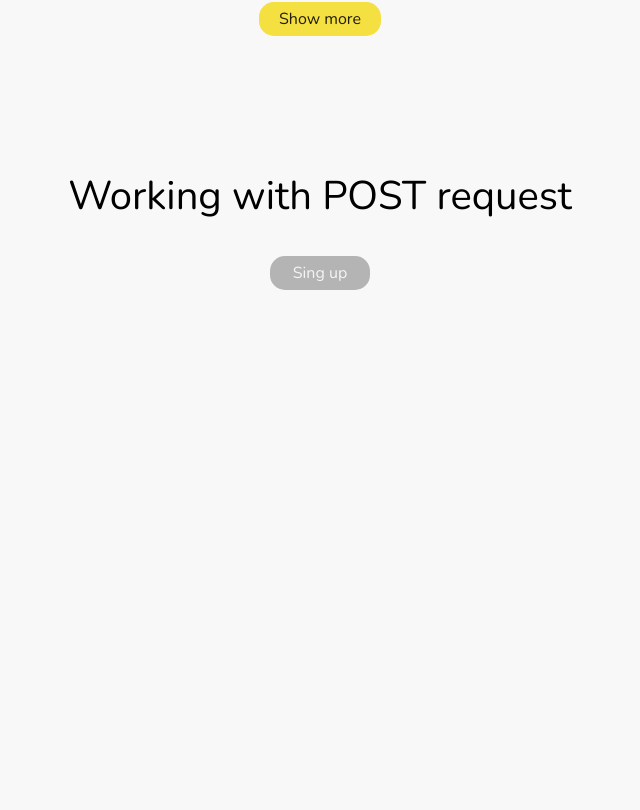
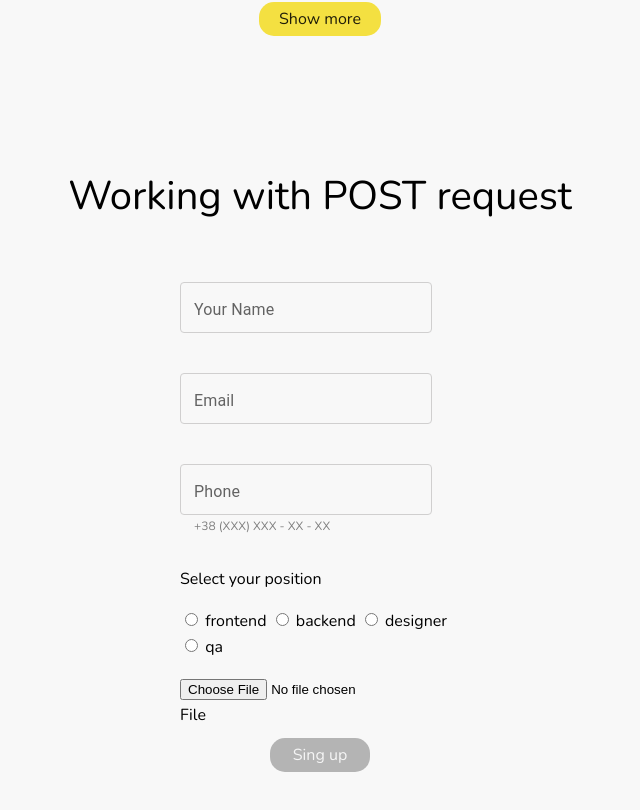
Before and after one commit to hustle2live/abz-landing, a React (Create React App) app in the folder my-app/: page / in a window 1280 px wide. Shown: the part 1525-2335 px from the top of the page, without its empty margins (320-960 px from the left). Before the commit the page ends 1955 px from the top, so only its background shows below. Built offline with nearby package versions, Linux system fonts and the light colour scheme.

Commit message:
add material ui fields

```diff
--- a/my-app/package.json
+++ b/my-app/package.json
@@ -3,6 +3,11 @@
   "version": "0.1.0",
   "private": true,
   "dependencies": {
+    "@emotion/react": "^11.10.6",
+    "@emotion/styled": "^11.10.6",
+    "@fontsource/roboto": "^4.5.8",
+    "@mui/material": "^5.11.16",
+    "@mui/styled-engine-sc": "^5.11.11",
     "@testing-library/jest-dom": "^5.16.5",
     "@testing-library/react": "^13.4.0",
     "@testing-library/user-event": "^13.5.0",
@@ -10,6 +15,7 @@
     "react-dom": "^18.2.0",
     "react-scripts": "5.0.1",
     "sass": "^1.60.0",
+    "styled-components": "^5.3.9",
     "web-vitals": "^2.1.4"
   },
   "scripts": {
--- a/my-app/src/Styles.module.scss
+++ b/my-app/src/Styles.module.scss
@@ -50,5 +50,10 @@ button {
   &.disabled {
     background: #b4b4b4;
     color: rgba(255, 255, 255, 0.87);
+
+    &:hover {
+      background: #ffe302;
+      color: rgba(0, 0, 0, 0.87);
+    }
   }
 }
--- a/my-app/src/components/Register.jsx
+++ b/my-app/src/components/Register.jsx
@@ -1,12 +1,78 @@
-import mainStyles from '../Styles.module.scss';
+import * as React from 'react';
+import { styled } from '@mui/material/styles';
+import TextField from '@mui/material/TextField';
+
 import styles from './Register.module.scss';
 import aboutStyles from './About.module.scss';
+import mainStyles from '../Styles.module.scss';
+
+const CssTextField = styled(TextField)({
+  '& label.Mui-focused': {
+    color: '#7E7E7E'
+  },
+  '& .MuiInput-underline:after': {
+    borderBottomColor: '#D0CFCF'
+  },
+  '& .MuiOutlinedInput-root': {
+    '& fieldset': {
+      borderColor: '#D0CFCF'
+    },
+    '&:hover fieldset': {
+      borderColor: '#D0CFCF'
+    },
+    '&.Mui-focused fieldset': {
+      borderColor: '#D0CFCF'
+    }
+  }
+});
 
 export const Register = () => {
   return (
     <section className={aboutStyles.container}>
       <h3 className={styles.sectionTitle}>Working with POST request</h3>
-      <div className={styles.registerSection}></div>
+      <div className={styles.registerSection}>
+        <form action='#'>
+          <fieldset className={styles.fieldSet}>
+            <CssTextField
+              className={styles.TextField}
+              label='Your Name'
+              variant='outlined'
+            />
+            <CssTextField
+              className={styles.TextField}
+              label='Email'
+              variant='outlined'
+            />
+            <CssTextField
+              className={`${styles.TextField} ${styles.phone}`}
+              id='phone'
+              label='Phone'
+              variant='outlined'
+            />
+          </fieldset>
+
+          <fieldset className={styles.fieldSet}>
+            <p>Select your position</p>
+            <input type='radio' name='position' value='frontend' />{' '}
+            <span> frontend </span>
+            <input
+              className='mdc-text-field--outlined'
+              type='radio'
+              name='position'
+              value='backend'
+            />{' '}
+            <span> backend </span>
+            <input type='radio' name='position' value='designer' />{' '}
+            <span> designer </span>
+            <input type='radio' name='position' value='qa' /> <span> qa </span>
+          </fieldset>
+
+          <fieldset className={styles.fieldSet}>
+            <input type='file' />
+            <span> File </span>
+          </fieldset>
+        </form>
+      </div>
       <button className={mainStyles.disabled}> Sing up</button>
     </section>
   );
--- a/my-app/src/components/Register.module.scss
+++ b/my-app/src/components/Register.module.scss
@@ -1,6 +1,47 @@
+// $primary: #7E7E7E;
 
 .sectionTitle {
+  margin-top: 0;
+}
 
-margin-top: 0;
+.registerSection {
+  form {
+    border: none;
 
+    .fieldSet {
+      max-width: 280px;
+      align-items: center;
+      justify-content: center;
+      border: none;
+    }
+
+    .TextField {
+      margin: 20px auto;
+      position: relative;
+
+      &.phone::after {
+        display: block;
+        position: absolute;
+        content: '+38 (XXX) XXX - XX - XX';
+        font-family: 'Nunito';
+        font-style: normal;
+        font-weight: 400;
+        font-size: 12px;
+        line-height: 18px;
+        color: #7e7e7e;
+        bottom: -20px;
+        left: 14px;
+      }
+
+      input {
+      padding: 14px 16px;
+      }
+
+    }
+
+    // input[type='radio'],
+    // input[type='file'] {
+    //   width: auto;
+    // }
+  }
 }
```
Also changed, not shown: my-app/src/Mdc.module.scss (added, +7 -0 lines), 1 other file (tests, documents, lock files or other folders).
